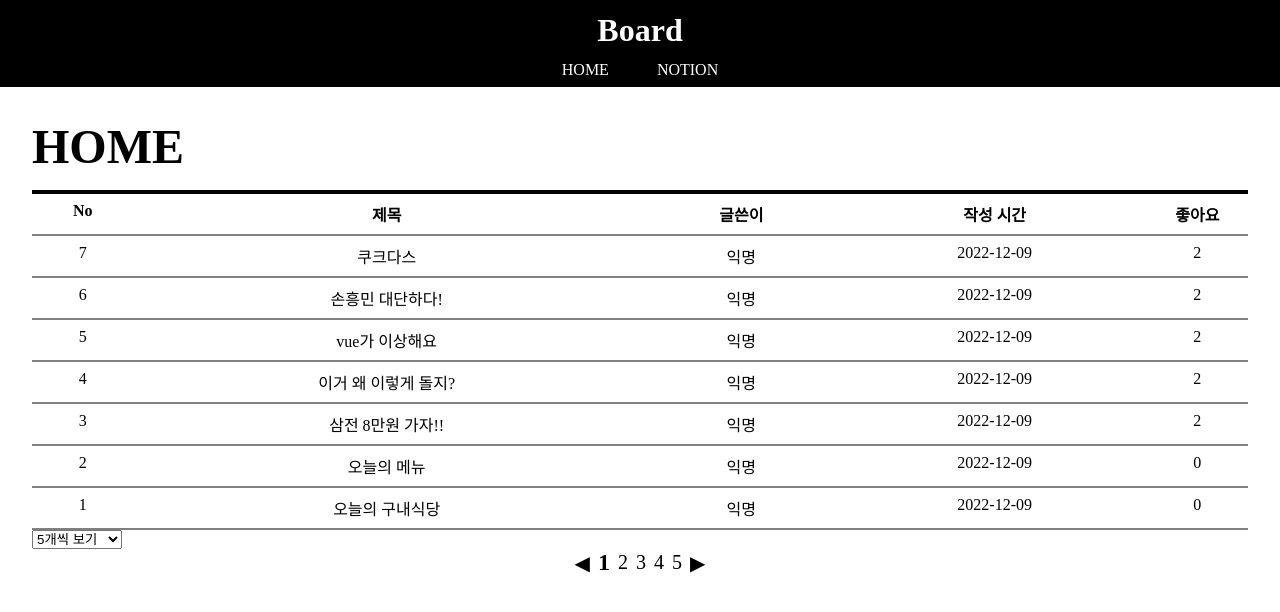
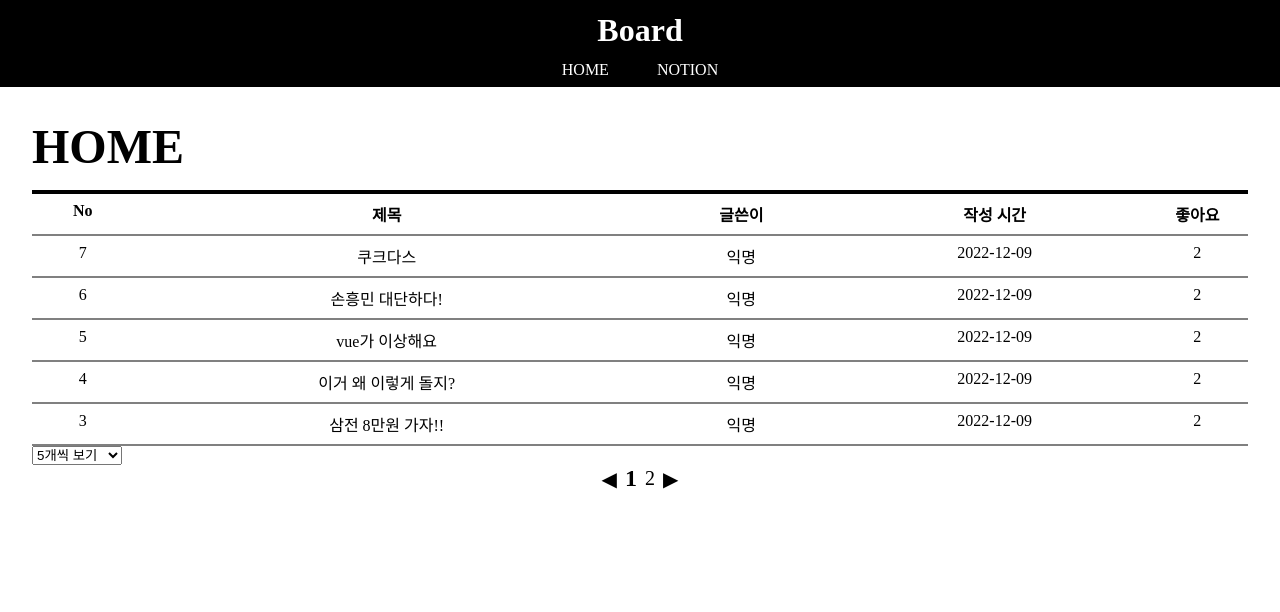
Before and after one commit to minsu2344/nuxt3-pagenation, a Nuxt app: page / in a window 1280 px wide. Shown: the top 612 px of the page. Built offline with nearby package versions, Linux system fonts and the light colour scheme.

Commit message:
pagenation 완성

```diff
--- a/pages/index.vue
+++ b/pages/index.vue
@@ -12,7 +12,7 @@
         <p>작성 시간</p>
         <p>좋아요</p>
       </div>
-      <div class="contents-main" v-for="data in contentsData" :key="data.id">
+      <div class="contents-main" v-for="data in computedShowData" :key="data.id">
         <p>{{data.id}}</p>
         <nuxt-link :to="`/contents/${data.id}`">{{data.title}}</nuxt-link>
         <p>{{data.author}}</p>
@@ -21,7 +21,7 @@
       </div>
     </div>
     <div>
-      <select class="contents-num" v-model="limit">
+      <select class="contents-num" v-model="limit" @change="() => curPage = 1">
         <option value="5">5개씩 보기</option>
         <option value="10">10개씩 보기</option>
         <option value="15">15개씩 보기</option>
@@ -29,11 +29,12 @@
       </select>
     </div>
     <div class="page-container">
-      <div class="prev-btn pagenation">◀</div>
-      <div class="page-num pagenation" :class="{active: number === curPage}" v-for="number in computedCurShowPage" :key="number">
+      <div class="prev-btn pagenation" @click="handlePrevBtn">◀</div>
+      <div class="page-num pagenation" :class="{active: number === curPage}" v-for="number in computedCurShowPage" :key="number" @click="() => curPage = number">
         {{number}}
       </div>
-      <div class="next-btn pagenation">▶</div>
+      <div class="pagenation" v-if="maxPage > 5" @click="curPage = maxPage">...{{maxPage}}</div>
+      <div class="next-btn pagenation" @click="handleNextBtn">▶</div>
     </div>
   </div>
 </template>
@@ -41,13 +42,43 @@
 <script setup lang="ts">
 import {contentsData} from '@/data/data'
 
-const limit = ref<number>(5);
-const maxPage = ref<number>(Math.ceil(contentsData.length / limit.value));
-const curPage = ref<number>(1);
-const curShowPage = ref<number>(1);
+const limit = ref<number>(5); // 보여질 컨텐츠 개수
+const curPage = ref<number>(1); //  현재 페이지
+const curShowPage = ref<number>(0); // 현재 보여질 페이지 index
+const maxPage = ref<number>(Math.ceil(contentsData.length / limit.value)); // 최대 페이지
 
-const computedCurShowPage = computed(() => curShowPage.value * limit.value);
-const computedShowData = computed(() => contentsData.splice)
+// 현재 보여질 페이지 리스트
+const computedCurShowPage = computed(() => {
+  const pageArr = []
+  for(let i = curShowPage.value * limit.value + 1; i < (curShowPage.value+1) * limit.value + 1; i++) {
+    if(i > maxPage.value) break;
+    pageArr.push(i);
+  }
+  return pageArr;
+})
+
+console.log(computedCurShowPage.value);
+// 현재 보여질 데이터
+const computedShowData = computed(() => contentsData.slice(limit.value*(curPage.value-1), limit.value*(curPage.value)));
+
+// 현재 페이지 바뀔 시 curShowPage 업데이트
+watch(() => curPage.value, () => {
+  curShowPage.value = Math.floor(curPage.value / limit.value);
+})
+// limit 바뀔 시
+watch(() => limit.value, () => maxPage.value = Math.ceil(contentsData.length / limit.value));
+
+// prev 버튼 눌렀을 때
+function handlePrevBtn() {
+  if(curPage.value === 1) return;
+  curPage.value--;
+}
+
+// next 버튼 눌렀을 때
+function handleNextBtn() {
+  if(curPage.value === maxPage.value) return;
+  curPage.value++;
+}
 </script>
 
 <style scoped lang="scss">
```
